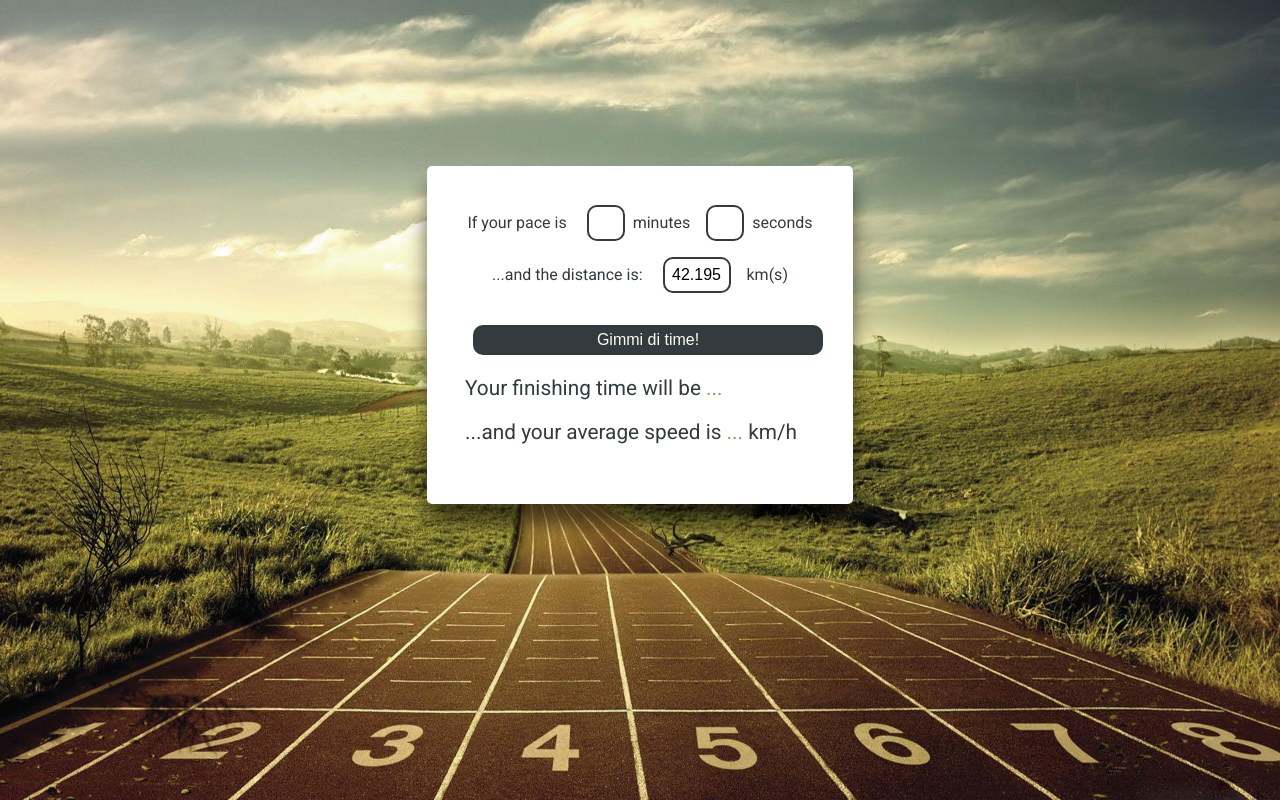
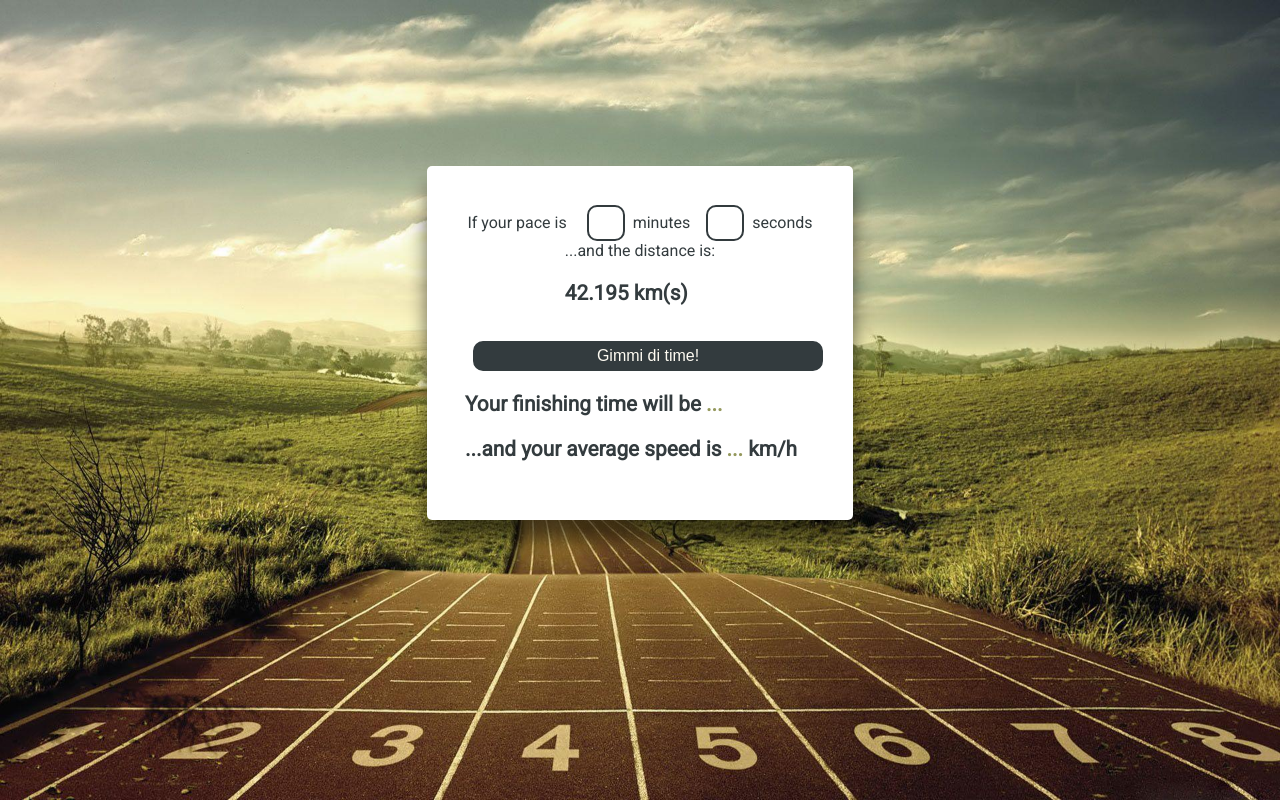
Before and after one commit to bbosze/forwardever, a React (Create React App) app: page / in a window 1280 px wide. Built offline with nearby package versions, Linux system fonts and the light colour scheme.

Commit message:
fix: valid distance value

```diff
--- a/src/App.css
+++ b/src/App.css
@@ -44,6 +44,11 @@ input[type=number]::-webkit-outer-spin-button {
   margin: 1rem
 }
 
+p {
+  color: #333B3E;
+  font-weight: bold;
+  font-size: 1.3rem;
+}
 
 
 .Submit-button {
--- a/src/components/Input.js
+++ b/src/components/Input.js
@@ -28,14 +28,15 @@ class GetTime extends Component {
           </div>
           <div>
             <label>...and the distance is: </label>
-            <input
+            <p>{this.props.distance} km(s)</p>
+            {/* <input
               type="number"
               name="distance"
               className="Input-distance"
               value={this.props.distance}
               // onChange={this.props.onChange}
-            />
-            <label>km(s) </label>
+            /> */}
+            {/* <label>km(s) </label> */}
           </div>
           <input
             type="submit"
```
